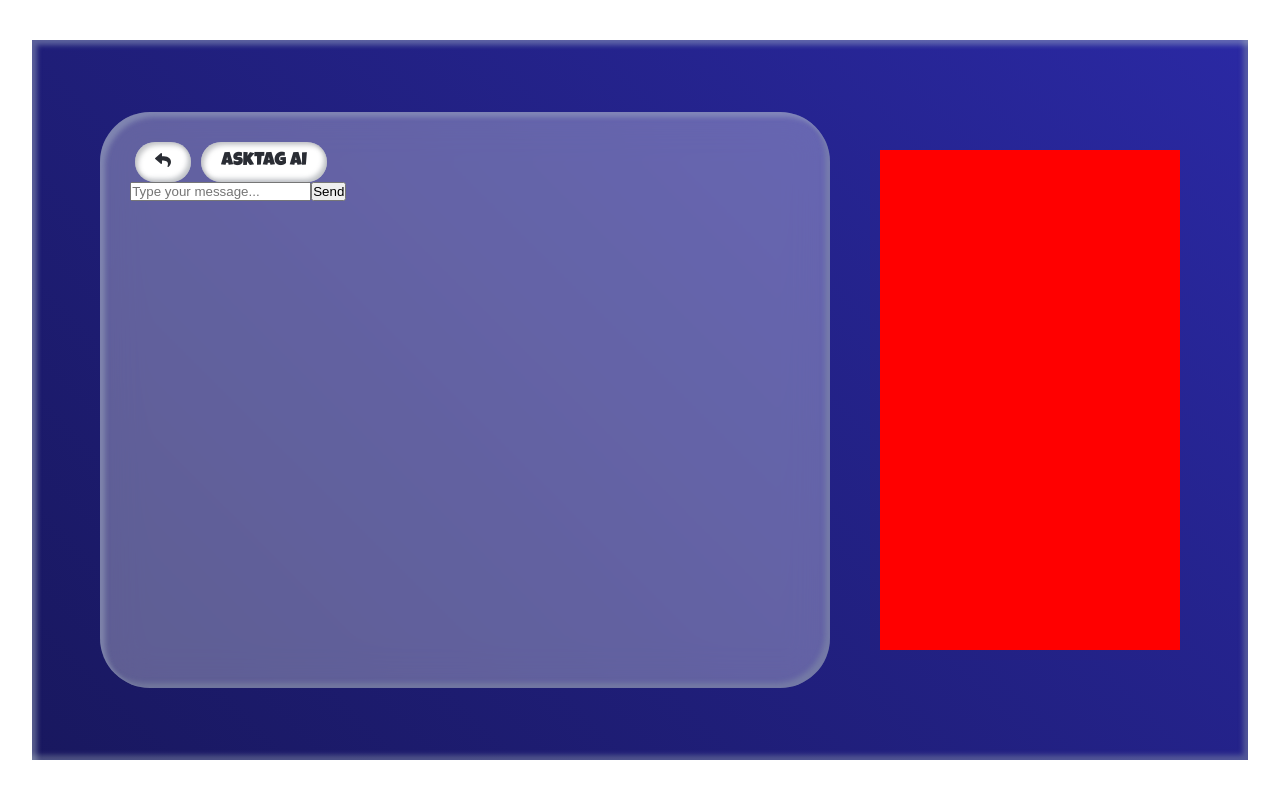
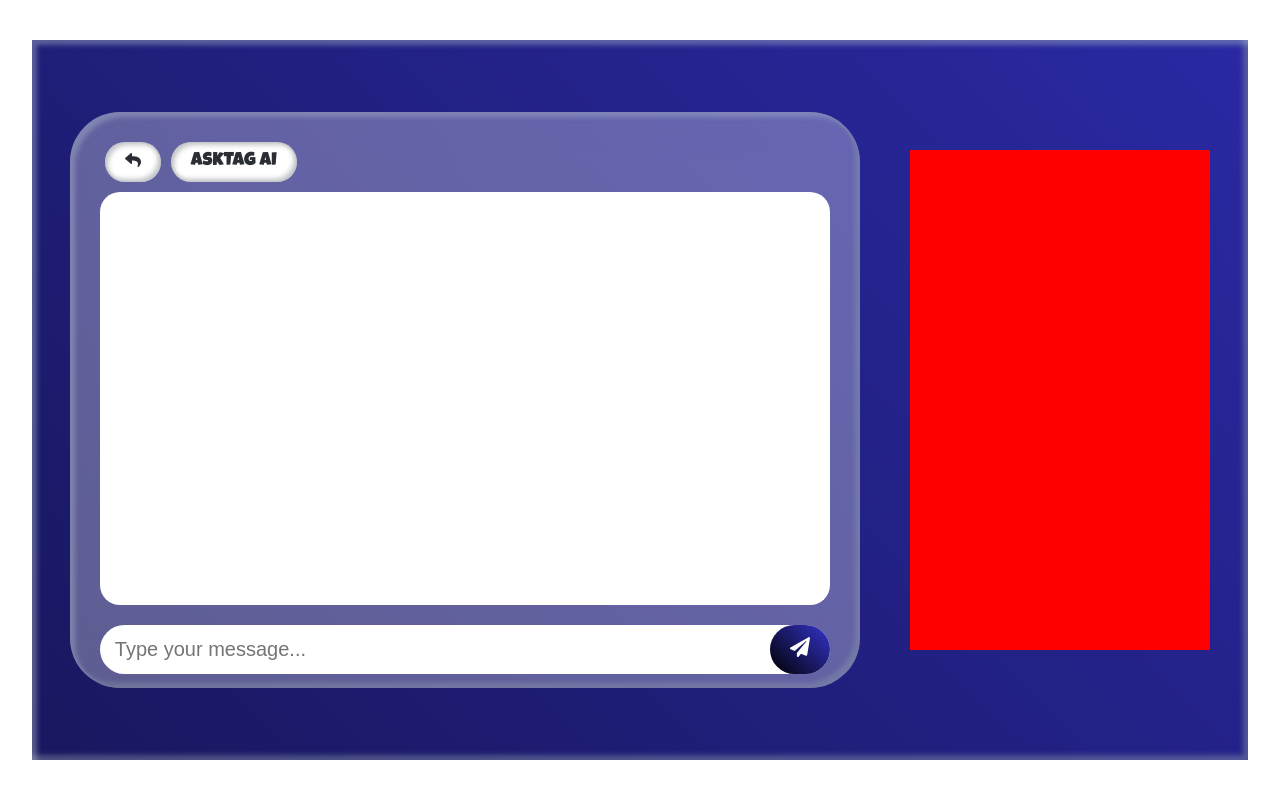
Before and after one commit to rizzkaaa/tag-question, a Next.js app: page /chatbot in a window 1280 px wide. Built offline with nearby package versions, Linux system fonts and the light colour scheme; a web font is replaced by a local one.

Commit message:
update chatbot2

```diff
--- a/app/chatbot/page.jsx
+++ b/app/chatbot/page.jsx
@@ -3,9 +3,7 @@ import { useRef, useState } from "react";
 import styles from "./styles.module.css";
 import { tenali_Ramakrishna, luckiest_Guy } from "@/public/font";
 import axios from "axios";
-import {
-  FaReply
-} from "react-icons/fa";
+import { FaReply, FaPaperPlane } from "react-icons/fa";
 
 export default function ChatbotPage() {
   const [messages, setMessages] = useState([]);
@@ -36,8 +34,9 @@ export default function ChatbotPage() {
       setMessages((prev) => [
         ...prev,
         {
-          text: `⚠️ API Error: ${error.response?.data?.error || error.message || "Tidak diketahui"
-            }`,
+          text: `⚠️ API Error: ${
+            error.response?.data?.error || error.message || "Tidak diketahui"
+          }`,
           sender: "bot",
         },
       ]);
@@ -54,7 +53,9 @@ export default function ChatbotPage() {
       <div className={styles.firstLayer}>
         <div className={styles.chatPage}>
           <div className={styles.header}>
-            <a href="/dashboard" className={styles.backBtn}><FaReply/></a>
+            <a href="/dashboard" className={styles.backBtn}>
+              <FaReply />
+            </a>
             <h3 className={`${luckiest_Guy.className}`}>AskTag AI</h3>
           </div>
 
@@ -62,8 +63,9 @@ export default function ChatbotPage() {
             {messages.map((msg, i) => (
               <div
                 key={i}
-                className={`${styles.message} ${msg.sender === "user" ? styles.user : styles.bot
-                  }`}
+                className={`${styles.message} ${
+                  msg.sender === "user" ? styles.user : styles.bot
+                }`}
               >
                 {msg.text}
               </div>
@@ -81,51 +83,13 @@ export default function ChatbotPage() {
               onKeyDown={handleKey}
             />
             <button className={styles.btnSend} onClick={sendMessage}>
-              Send
+              <FaPaperPlane />
             </button>
           </div>
-
         </div>
-        <div className={styles.gif}>
-
-        </div>
+        <div className={styles.gif}></div>
       </div>
     </div>
-    // </div >
 
-    // <div className={styles.container}>
-    //   <div className={styles.chatBox}>
-    //     <h3 className={`${styles.title} ${tenali_Ramakrishna.className}`}>
-    //       Chat Assistant
-    //     </h3>
-
-    //     <div className={styles.messagesArea}>
-    //       {messages.map((msg, i) => (
-    //         <div
-    //           key={i}
-    //           className={`${styles.message} ${msg.sender === "user" ? styles.user : styles.bot
-    //             }`}
-    //         >
-    //           {msg.text}
-    //         </div>
-    //       ))}
-
-    //       <div ref={messagesEndRef} />
-    //     </div>
-
-    //     <div className={styles.inputArea}>
-    //       <input
-    //         className={`${styles.input} ${tenali_Ramakrishna.className}`}
-    //         placeholder="Type your message..."
-    //         value={input}
-    //         onChange={(e) => setInput(e.target.value)}
-    //         onKeyDown={handleKey}
-    //       />
-    //       <button className={styles.btnSend} onClick={sendMessage}>
-    //         Send
-    //       </button>
-    //     </div>
-    //   </div>
-    // </div>
   );
 }
--- a/app/chatbot/styles.module.css
+++ b/app/chatbot/styles.module.css
@@ -1,4 +1,4 @@
-.page{
+.page {
   width: 100%;
   height: 100vh;
   display: flex;
@@ -33,10 +33,10 @@
   }
 }
 
-.chatPage{
+.chatPage {
   background-color: rgba(255, 255, 255, 0.3);
   backdrop-filter: blur(20px);
-  width: 60%;
+  width: 65%;
   height: 80%;
   margin-right: 50px;
   padding: 30px;
@@ -44,12 +44,12 @@
   box-shadow: inset 5px 5px 5px rgba(163, 177, 198, 0.45),
     inset -5px -5px 5px rgba(138, 150, 168, 0.45);
 }
-.header{
+.header {
   display: flex;
 }
 
 .header .backBtn,
-.header h3{
+.header h3 {
   margin-inline: 5px;
   color: #2a2d34;
   background-color: white;
@@ -59,38 +59,16 @@
   box-shadow: inset 3px 3px 5px rgba(122, 125, 130, 0.45),
     inset -3px -3px 5px rgba(116, 121, 130, 0.45);
 }
-.gif{
+.gif {
   width: 300px;
   height: 500px;
   background-color: red;
 }
-/* .container {
+.messagesArea {
 width: 100%;
-  height: 100%;
-  display: flex;
-  justify-content: center;
-  align-items: center;
-}
-
-.chatBox {
-  width: 85%;
-  height: 85%;
-  background: #ffffff;
-  border-radius: 40px;
-  padding: 25px;
-  box-shadow: inset 3px 3px 3px rgba(163, 177, 198, 0.45),
-    inset -3px -3px 3px rgba(138, 150, 168, 0.45);
-  display: flex;
-  flex-direction: column;
-}
-
-.title {
-  text-align: center;
-  color: #1a1054;
-  margin-bottom: 15px;
-}
-
-.messagesArea {
+background-color: white;
+height: 80%;
+margin-top: 10px;
   display: flex;
   flex-direction: column;
   flex: 1;
@@ -124,6 +102,8 @@
   display: flex;
   gap: 10px;
   margin-top: 20px;
+  background-color: white;
+  border-radius: 30px;
 }
 
 .input {
@@ -131,15 +111,17 @@
   font-size: 20px;
   border-radius: 15px;
   padding: 12px 15px;
-  border: 2px solid #255ff1;
   outline: none;
+  border: none;
+  background: transparent;
 }
 
 .btnSend {
-  background: #255ff1;
+  background: linear-gradient(45deg, black, #3533cd);
   color: white;
   font-size: 20px;
   padding: 12px 20px;
-  border-radius: 15px;
+  border-radius: 30px;
+  border: none;
   cursor: pointer;
-} */
+}
```
Also changed, not shown: 1 other file (tests, documents, lock files or other folders). Lines whose indentation alone changed are shown as unchanged.
